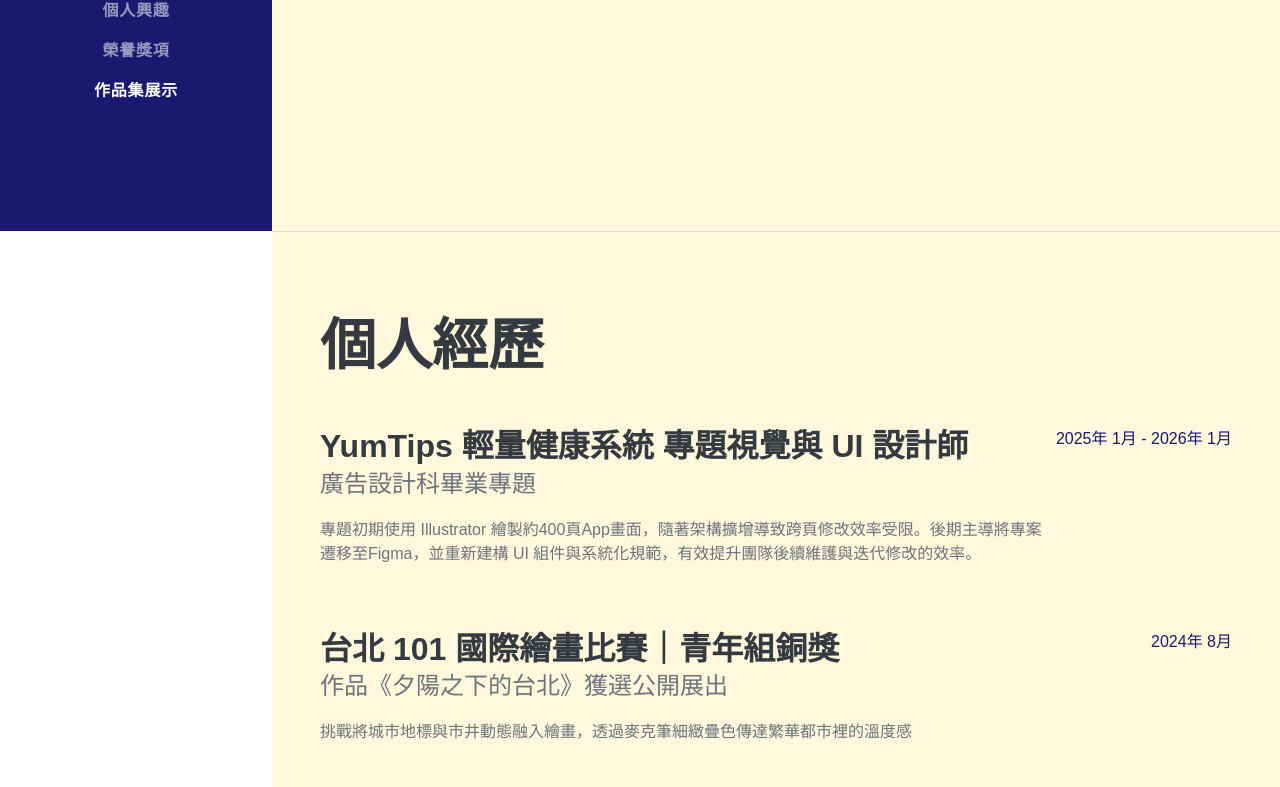
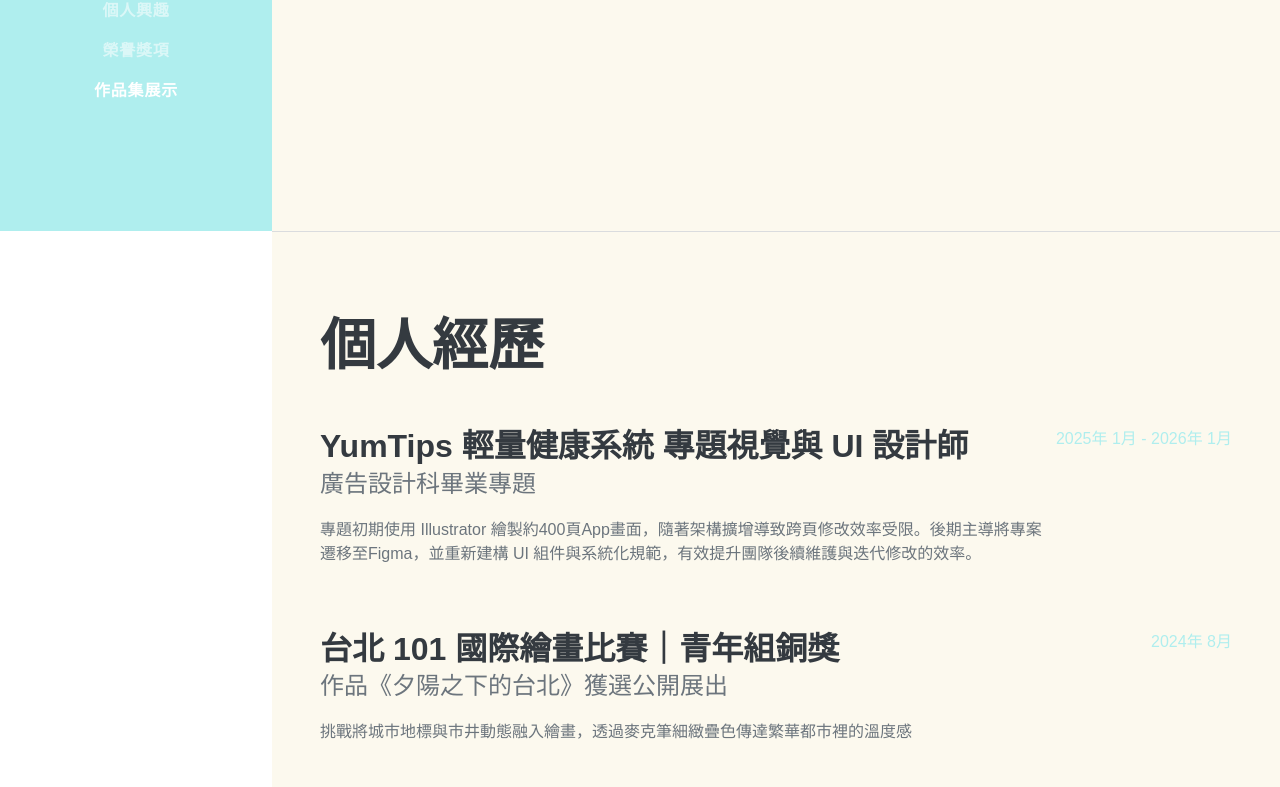
Before and after one commit to 0901777/0901777.github.io, a plain HTML site: page index.html in a window 1280 px wide. Shown: the part 569-1356 px from the top of the page. Drawn offline with nearby package versions, Linux system fonts and the light colour scheme; a web font is replaced by a local one.

Commit message:
Update mystyles.css

```diff
--- a/css/mystyles.css
+++ b/css/mystyles.css
@@ -33,8 +33,8 @@ h2 {
 /* :root 代表 HTML ⽂件的根元素 (<html>) */
 :root {
     /* 覆蓋 Bootstrap 預設主⾊ (--bs-primary-rgb) 的 RGB 數值*/
-    /* 範例⽰範：設定為⾼質感「深⼤海藍」 (RGB: 25, 25, 112)*/
-    --bs-primary-rgb: 25, 25, 112;
+    /* 範例⽰範：設定為⾼質感「淡綠松石色」 (RGB: 175, 238, 238)*/
+    --bs-primary-rgb: 175, 238, 238;
 
     /* (可選) 同步統⼀超連結與滑⿏懸停顏⾊ */
     --bs-link-color: rgb(25, 25, 112);
@@ -53,7 +53,7 @@ h2 {
 /* 選取所有 .resume-section 履歷區塊 */
 .resume-section {
     /* 設定柔和的淡乳⽩⾊或淡⿈⾊背景 (RGB: 255, 248, 220) */
-    background-color: rgb(255, 248, 220);
+    background-color: rgb(252, 249, 238);
     /* (可選) 加⼊牆⾯/紙張紋理背景圖 (圖⽚路徑相對於 mystyles.css 檔案) */
     /* background-image: url('../assets/img/white-wall-3-2.png'); */
 }
```
